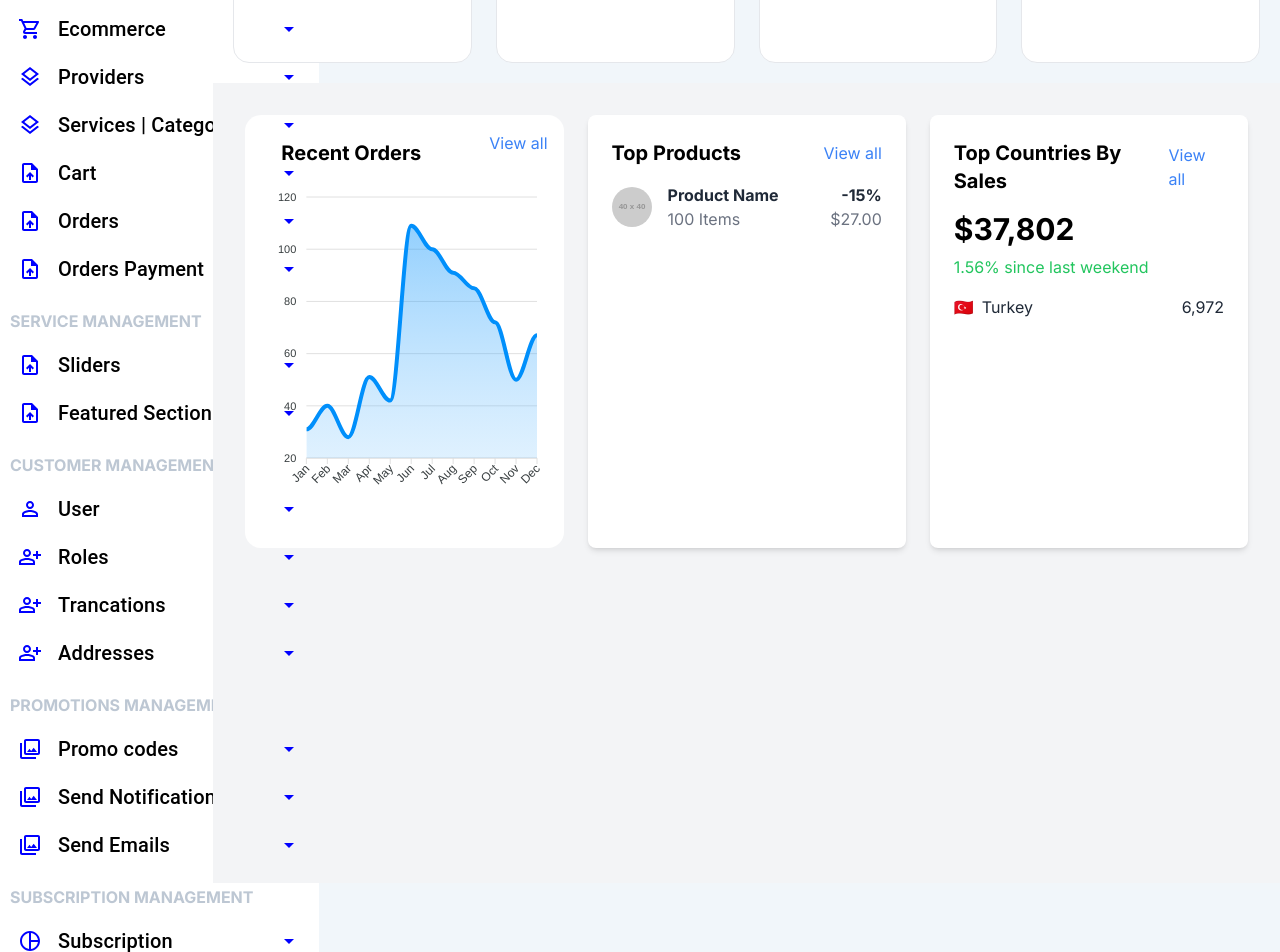
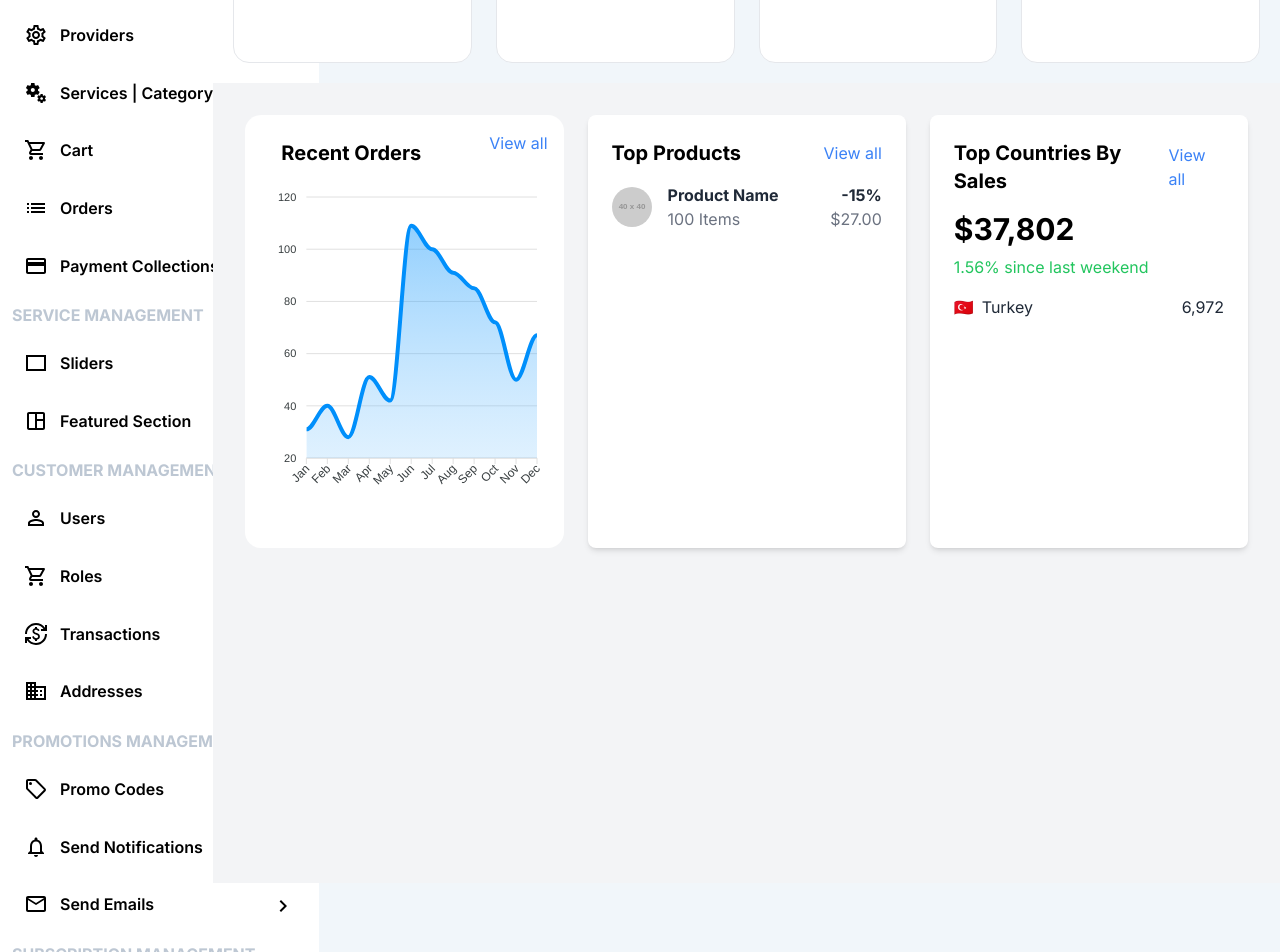
Before and after one commit to Varsani2520/next-admin, a Next.js app: page / in a window 1280 px wide. Shown: the part 220-1172 px from the top of the page. Built offline with nearby package versions, Linux system fonts and the light colour scheme.

Commit message:
sidebar designing

```diff
--- a/app/Layouts/Sidebar.jsx
+++ b/app/Layouts/Sidebar.jsx
@@ -1,63 +1,34 @@
-'use client'
-import React from 'react';
-import { Box } from '@mui/material';
-import Logo from './Reusable/Logo';
-import DropDownMenu from '../components/common/DropDownMenu';
-import WidgetsOutlinedIcon from '@mui/icons-material/WidgetsOutlined';
-import ShoppingCartOutlinedIcon from '@mui/icons-material/ShoppingCartOutlined';
-import LayersOutlinedIcon from '@mui/icons-material/LayersOutlined';
-import ViewInArOutlinedIcon from '@mui/icons-material/ViewInArOutlined';
-import UploadFileOutlinedIcon from '@mui/icons-material/UploadFileOutlined';
-import PermIdentityOutlinedIcon from '@mui/icons-material/PermIdentityOutlined';
-import PersonAddAltOutlinedIcon from '@mui/icons-material/PersonAddAltOutlined';
-import CollectionsOutlinedIcon from '@mui/icons-material/CollectionsOutlined';
-import PieChartOutlineOutlinedIcon from '@mui/icons-material/PieChartOutlineOutlined';
-import SidebarHeading from '../components/common/SidebarHeading';
+"use client";
+
+import React from "react";
+import { Box } from "@mui/material";
+import Logo from "./Reusable/Logo";
+import DropDownMenu from "../components/common/DropDownMenu";
+import SidebarHeading from "../components/common/SidebarHeading";
+import { WidgetsOutlined } from "@mui/icons-material";
+import Routes from "../components/Navbar/Routes";
 
 const SideBar = ({ isOpen, toggleSidebar }) => {
   return (
-    <Box sx={{ background: 'white', width: isOpen ? 319 : 80, transition: 'width 0.3s' }}>
+    <Box
+      sx={{
+        background: "white",
+        width: isOpen ? 319 : 80,
+        transition: "width 0.3s",
+      }}
+    >
       <Logo isOpen={isOpen} toggleSidebar={toggleSidebar} />
-      <Box sx={{ display: 'flex', flexDirection: 'column', padding: '10px', justifyContent: 'center' }}>
-
+      <Box className="flex flex-col p-3 justify-center">
         {/* Dashboard */}
         {isOpen && <SidebarHeading title={"MAIN HOME"} />}
-        <DropDownMenu title={"Dashboard"} projectName2={"eShop"} projectName1={"eRequirements"} startIcon={<WidgetsOutlinedIcon />} isOpen={isOpen} />
-
-        {isOpen && <SidebarHeading title={"PROVIDER MANAGEMENT"}  />}
-
-        <DropDownMenu title={"Ecommerce"} projectName2={"eShop"} projectName1={"eRequirements"} startIcon={<ShoppingCartOutlinedIcon />} isOpen={isOpen} />
-        <DropDownMenu title={"Providers"} projectName2={"eShop"} projectName1={"eRequirements"} startIcon={<LayersOutlinedIcon />} isOpen={isOpen} />
-        <DropDownMenu title={"Services | Category"} projectName2={"eShop"} projectName1={"eRequirements"} startIcon={<LayersOutlinedIcon />} isOpen={isOpen} />
-        <DropDownMenu title={"Cart"} projectName2={"eShop"} projectName1={"eRequirements"} startIcon={<UploadFileOutlinedIcon />} isOpen={isOpen} />
-        <DropDownMenu title={"Orders"} projectName2={"eShop"} projectName1={"eRequirements"} startIcon={<UploadFileOutlinedIcon />} isOpen={isOpen} />
-        <DropDownMenu title={"Orders Payment"} projectName2={"eShop"} projectName1={"eRequirements"} startIcon={<UploadFileOutlinedIcon />} isOpen={isOpen} />
-
-        {isOpen && <SidebarHeading title={"SERVICE MANAGEMENT"}  />}
-
-        <DropDownMenu title={"Sliders"} projectName2={"eShop"} projectName1={"eRequirements"} startIcon={<UploadFileOutlinedIcon />} isOpen={isOpen} />
-        <DropDownMenu title={"Featured Section"} projectName2={"eShop"} projectName1={"eRequirements"} startIcon={<UploadFileOutlinedIcon />} isOpen={isOpen} />
-
-        {isOpen && <SidebarHeading title={"CUSTOMER MANAGEMENT"}  />}
-
-        <DropDownMenu title={"User"} projectName2={"eShop"} projectName1={"eRequirements"} startIcon={<PermIdentityOutlinedIcon />} isOpen={isOpen} />
-        <DropDownMenu title={"Roles"} projectName2={"eShop"} projectName1={"eRequirements"} startIcon={<PersonAddAltOutlinedIcon />} isOpen={isOpen} />
-        <DropDownMenu title={"Trancations"} projectName2={"eShop"} projectName1={"eRequirements"} startIcon={<PersonAddAltOutlinedIcon />} isOpen={isOpen} />
-        <DropDownMenu title={"Addresses"} projectName2={"eShop"} projectName1={"eRequirements"} startIcon={<PersonAddAltOutlinedIcon />} isOpen={isOpen} />
-
-        {isOpen && <SidebarHeading title={"PROMOTIONS MANAGEMENT"}  />}
-
-        <DropDownMenu title={"Promo codes"} projectName2={"eShop"} projectName1={"eRequirements"} startIcon={<CollectionsOutlinedIcon />} isOpen={isOpen} />
-        <DropDownMenu title={"Send Notifications"} projectName2={"eShop"} projectName1={"eRequirements"} startIcon={<CollectionsOutlinedIcon />} isOpen={isOpen} />
-        <DropDownMenu title={"Send Emails"} projectName2={"eShop"} projectName1={"eRequirements"} startIcon={<CollectionsOutlinedIcon />} isOpen={isOpen} />
-
-        {isOpen && <SidebarHeading title={"SUBSCRIPTION MANAGEMENT"}  />}
-
-        <DropDownMenu title={"Subscription"} projectName2={"eShop"} projectName1={"eRequirements"} startIcon={<PieChartOutlineOutlinedIcon />} isOpen={isOpen} />
-
-        {isOpen && <SidebarHeading title={"SYSTEM MANAGEMENT"}  />}
-
-        <DropDownMenu title={"Faqs"} projectName2={"eShop"} projectName1={"eRequirements"} startIcon={<PieChartOutlineOutlinedIcon />} isOpen={isOpen} />
+        <DropDownMenu
+          title={"Dashboard"}
+          projectName2={"eShop"}
+          projectName1={"eRequirements"}
+          startIcon={<WidgetsOutlined />}
+          isOpen={isOpen}
+        />
+        <Routes isOpen={isOpen} />
       </Box>
     </Box>
   );
--- /dev/null
+++ b/app/components/Navbar/NavigationLink.jsx
@@ -0,0 +1,21 @@
+import { NavigateNext } from "@mui/icons-material";
+import Link from "next/link";
+import React from "react";
+
+const NavigationLink = ({ target, title, icon }) => {
+  return (
+    <Link href={target}>
+      <div className="link flex justify-between w-full my-2 p-3 rounded-md hover:bg-blue-500 hover:text-white ">
+        <div className="flex gap-3">
+          {icon}
+          <h1 className="font-semibold">{title}</h1>
+        </div>
+        <div className="">
+          <NavigateNext />
+        </div>
+      </div>
+    </Link>
+  );
+};
+
+export default NavigationLink;
--- /dev/null
+++ b/app/components/Navbar/Routes.jsx
@@ -0,0 +1,122 @@
+import React from "react";
+import NavigationLink from "./NavigationLink";
+import {
+  BusinessOutlined,
+  CurrencyExchangeOutlined,
+  EmailOutlined,
+  FavoriteBorderOutlined,
+  ListOutlined,
+  MiscellaneousServicesOutlined,
+  NotificationsOutlined,
+  PaymentOutlined,
+  QuestionMarkOutlined,
+  RectangleOutlined,
+  SellOutlined,
+  SettingsOutlined,
+  SpaceDashboardOutlined,
+  ShoppingCartOutlined,
+  PermIdentityOutlined,
+} from "@mui/icons-material";
+import SidebarHeading from "../common/SidebarHeading";
+
+const Routes = ({isOpen}) => {
+  return (
+    <div>
+      {isOpen && <SidebarHeading title={"PROVIDER MANAGEMENT"} />}
+
+      <NavigationLink
+        icon={<SettingsOutlined />}
+        target={"/"}
+        title={"Providers"}
+      />
+      <NavigationLink
+        icon={<MiscellaneousServicesOutlined />}
+        target={"/"}
+        title={"Services | Category"}
+      />
+      <NavigationLink
+        icon={<ShoppingCartOutlined />}
+        target={"/"}
+        title={"Cart"}
+      />
+      <NavigationLink icon={<ListOutlined />} target={"/"} title={"Orders"} />
+      <NavigationLink
+        icon={<PaymentOutlined />}
+        target={"/"}
+        title={"Payment Collections"}
+      />
+
+      {isOpen && <SidebarHeading title={"SERVICE MANAGEMENT"} />}
+
+      <NavigationLink
+        icon={<RectangleOutlined />}
+        target={"/"}
+        title={"Sliders"}
+      />
+      <NavigationLink
+        icon={<SpaceDashboardOutlined />}
+        target={"/"}
+        title={"Featured Section"}
+      />
+
+      {isOpen && <SidebarHeading title={"CUSTOMER MANAGEMENT"} />}
+
+      <NavigationLink
+        icon={<PermIdentityOutlined />}
+        target={"/"}
+        title={"Users"}
+      />
+      <NavigationLink
+        icon={<ShoppingCartOutlined />}
+        target={"/"}
+        title={"Roles"}
+      />
+      <NavigationLink
+        icon={<CurrencyExchangeOutlined />}
+        target={"/"}
+        title={"Transactions"}
+      />
+      <NavigationLink
+        icon={<BusinessOutlined />}
+        target={"/"}
+        title={"Addresses"}
+      />
+
+      {isOpen && <SidebarHeading title={"PROMOTIONS MANAGEMENT"} />}
+
+      <NavigationLink
+        icon={<SellOutlined />}
+        target={"/"}
+        title={"Promo Codes"}
+      />
+      <NavigationLink
+        icon={<NotificationsOutlined />}
+        target={"/"}
+        title={"Send Notifications"}
+      />
+      <NavigationLink
+        icon={<EmailOutlined />}
+        target={"/"}
+        title={"Send Emails"}
+      />
+
+      {isOpen && <SidebarHeading title={"SUBSCRIPTION MANAGEMENT"} />}
+
+      <NavigationLink
+        icon={<FavoriteBorderOutlined />}
+        target={"/"}
+        title={"Subscriptions"}
+      />
+
+      {isOpen && <SidebarHeading title={"SYSTEM MANAGEMENT"} />}
+
+      <NavigationLink
+        icon={<QuestionMarkOutlined />}
+        target={"/"}
+        title={"Faqs  "}
+      />
+    </div>
+  );
+};
+
+export default Routes;
--- a/app/layout.js
+++ b/app/layout.js
@@ -1,4 +1,5 @@
 'use client'
+
 import { Inter } from "next/font/google";
 import "./globals.css";
 import './style/style.css'
```
